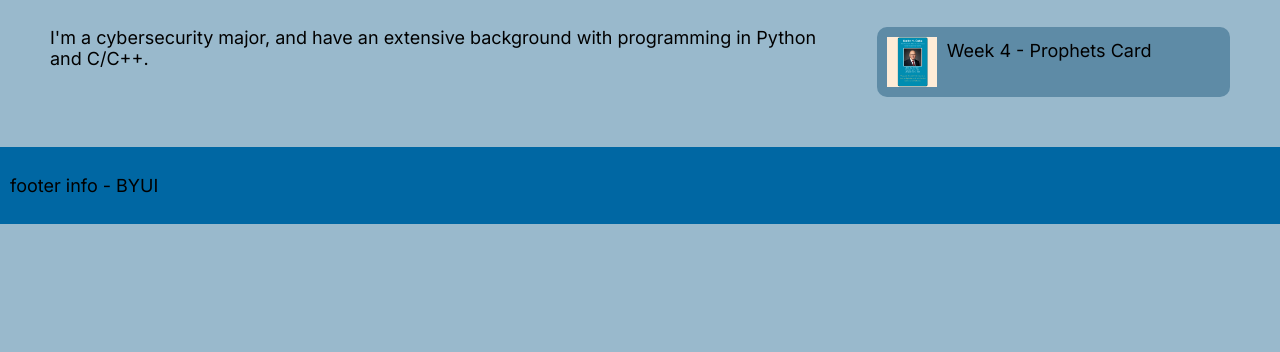
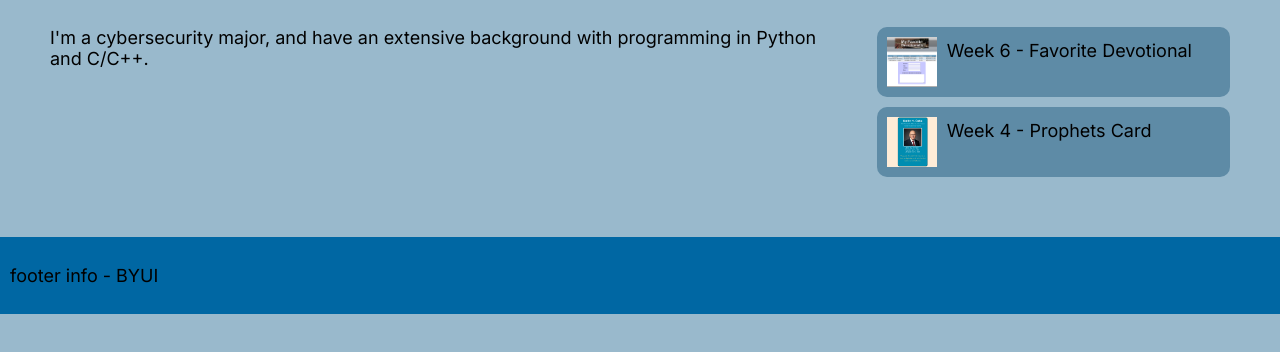
Before and after one commit to Kasherpete/wdd130, a plain HTML site: page index.html in a window 1280 px wide. Shown: the part 206-558 px from the top of the page. Drawn offline with Linux system fonts and the light colour scheme.

Commit message:
Update homepage

```diff
--- a/index.html
+++ b/index.html
@@ -33,6 +33,12 @@
                     <h2>
                         ICE Challenges
                     </h2>
+
+                    <a href="/ice/favorite_devo/favdevo.html" class="blog-container">
+                    <img style="width: 50px;height: 50px;" src="/images/fav-devo.png" alt="Favorite Devotional ICE Challenge Thumbnail">
+                    <p>Week 6 - Favorite Devotional</p>
+                    </a>
+
                     <a href="/ice/prophets-card/index.html" class="blog-container">
                     <img style="width: 50px;height: 50px;" src="/images/prophets-card.png" alt="Prophets Card ICE Challenge Thumbnail">
                     <p>Week 4 - Prophets Card</p>
--- a/styles/styles.css
+++ b/styles/styles.css
@@ -66,6 +66,7 @@ main div {
     background-color: rgb(94, 139, 166);
     padding: 10px;
     border-radius: 10px;
+    margin-bottom: 10px;
 
 }
 
```
Also changed, not shown: images/fav-devo.png (added).
